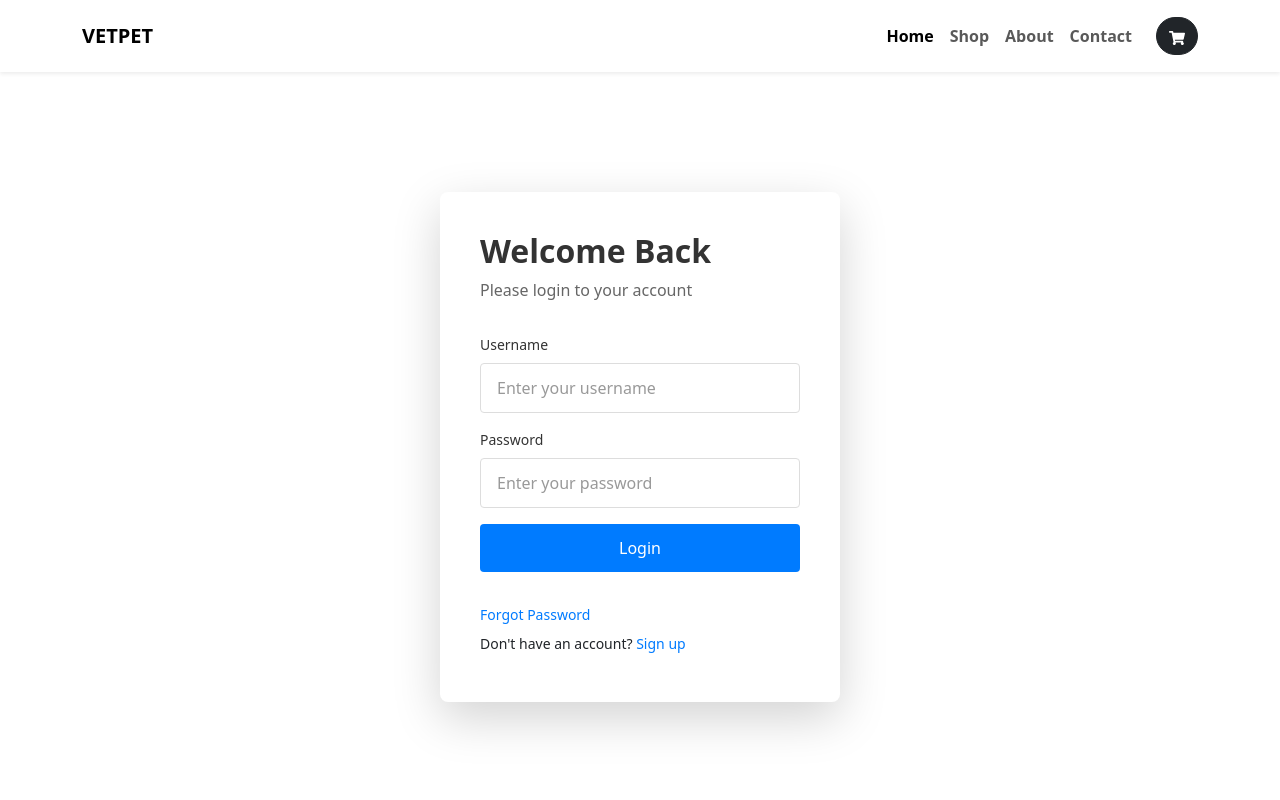
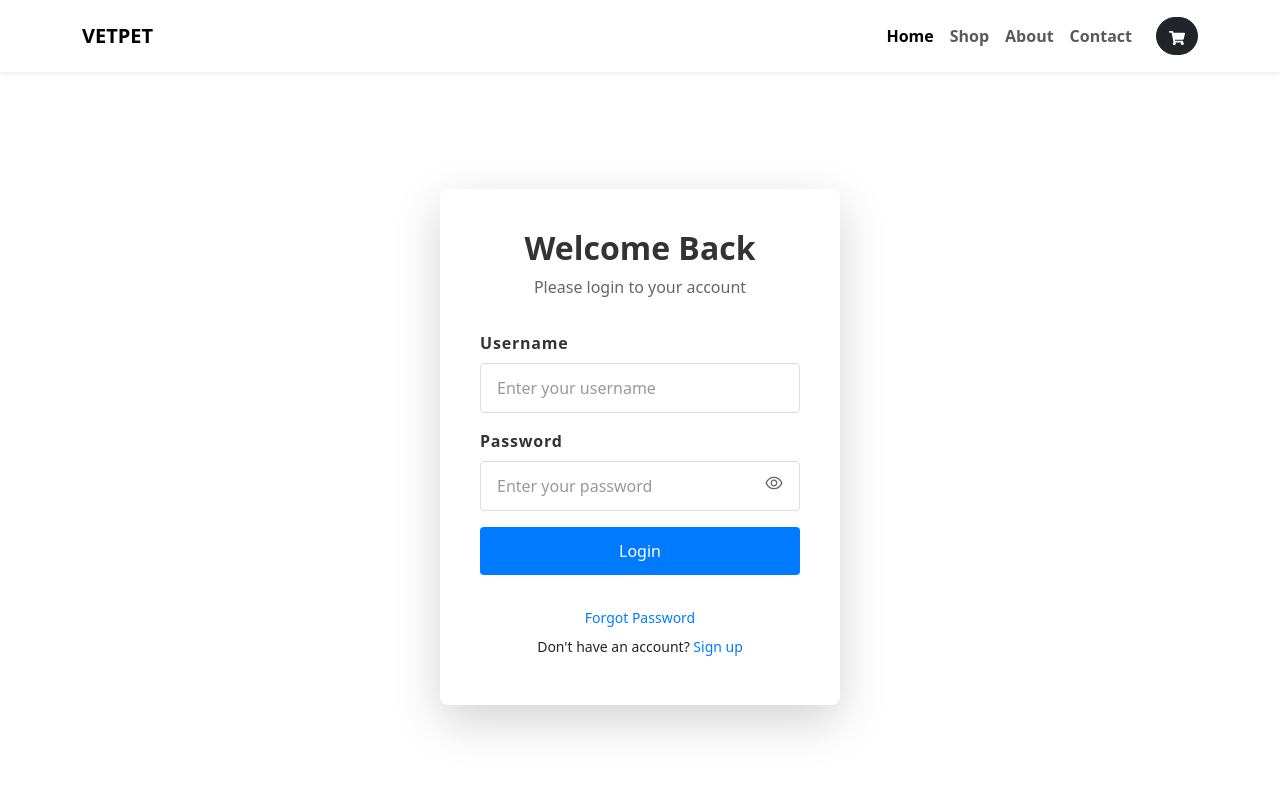
Before and after one commit to Aadarsha7/Vet-Pet, a React (Vite) app in the folder Vetpet_frontend/: page /login in a window 1280 px wide. Shown: the top 800 px of the page. Built offline with nearby package versions, Linux system fonts and the light colour scheme.

Commit message:
Update LoginPage

```diff
--- a/Vetpet_frontend/src/components/user/LoginPage.css
+++ b/Vetpet_frontend/src/components/user/LoginPage.css
@@ -47,13 +47,17 @@
 .mb-3 {
   margin-bottom: 12px;
 }
+.password-input-container {
+  position: relative;
+}
 
 .form-label {
   display: block;
-  font-size: 14px;
-  font-weight: 500;
+  font-size: 16px;
+  font-weight: 600;
   color: #333;
   margin-bottom: 8px;
+  letter-spacing: 0.8px;
 }
 
 .form-control {
@@ -75,6 +79,20 @@
 
 .form-control::placeholder {
   color: #999;
+}
+
+.showPasswordToggle {
+  position: absolute;
+  top: 64%;
+  right: 16px;
+  transform: translateY(-50%);
+  cursor: pointer;
+  font-size: 20px;
+  color: #666;
+  z-index: 2;
+}
+.showPasswordToggle:hover {
+  color: #007bff;
 }
 
 .btn-primary {
--- a/Vetpet_frontend/src/components/user/LoginPage.jsx
+++ b/Vetpet_frontend/src/components/user/LoginPage.jsx
@@ -1,10 +1,12 @@
 import { useState } from "react";
 import "./LoginPage.css";
 import api from "../../api";
+import { AiOutlineEye, AiOutlineEyeInvisible } from "react-icons/ai";
 
 export const LoginPage = () => {
   const [username, setUsername] = useState("");
   const [password, setPassword] = useState("");
+  const [showPassword, setShowPassword] = useState(false);
 
   const userInfo = { username, password };
 
@@ -25,8 +27,10 @@ export const LoginPage = () => {
     <div className="d-flex justify-content-center align-items-center min-vh-100">
       <div className="login-container items-center">
         <div className="login-card shadow-lg">
-          <h2 className="login-title">Welcome Back</h2>
-          <p className="login-subtitle">Please login to your account</p>
+          <h2 className="login-title text-center">Welcome Back</h2>
+          <p className="login-subtitle text-center">
+            Please login to your account
+          </p>
           <form onSubmit={handleSubmit}>
             <div className="mb-3">
               <label htmlFor="username" className="form-label">
@@ -42,12 +46,12 @@ export const LoginPage = () => {
                 required
               />
             </div>
-            <div className="mb-3">
+            <div className="mb-3 password-input-container">
               <label htmlFor="password" className="form-label">
                 Password
               </label>
               <input
-                type="password"
+                type={showPassword ? "text" : "password"}
                 value={password}
                 onChange={(e) => setPassword(e.target.value)}
                 className="form-control"
@@ -55,13 +59,19 @@ export const LoginPage = () => {
                 placeholder="Enter your password"
                 required
               />
+              <span
+                className="showPasswordToggle"
+                onClick={() => setShowPassword(!showPassword)}
+              >
+                {showPassword ? <AiOutlineEyeInvisible /> : <AiOutlineEye />}
+              </span>
             </div>
 
             <button type="submit" className="btn-primary w-100">
               Login
             </button>
           </form>
-          <div className="login-footer">
+          <div className="login-footer text-center">
             <p>
               <a href="#">Forgot Password</a>
             </p>
```
Also changed, not shown: 1 other file (tests, documents, lock files or other folders).
